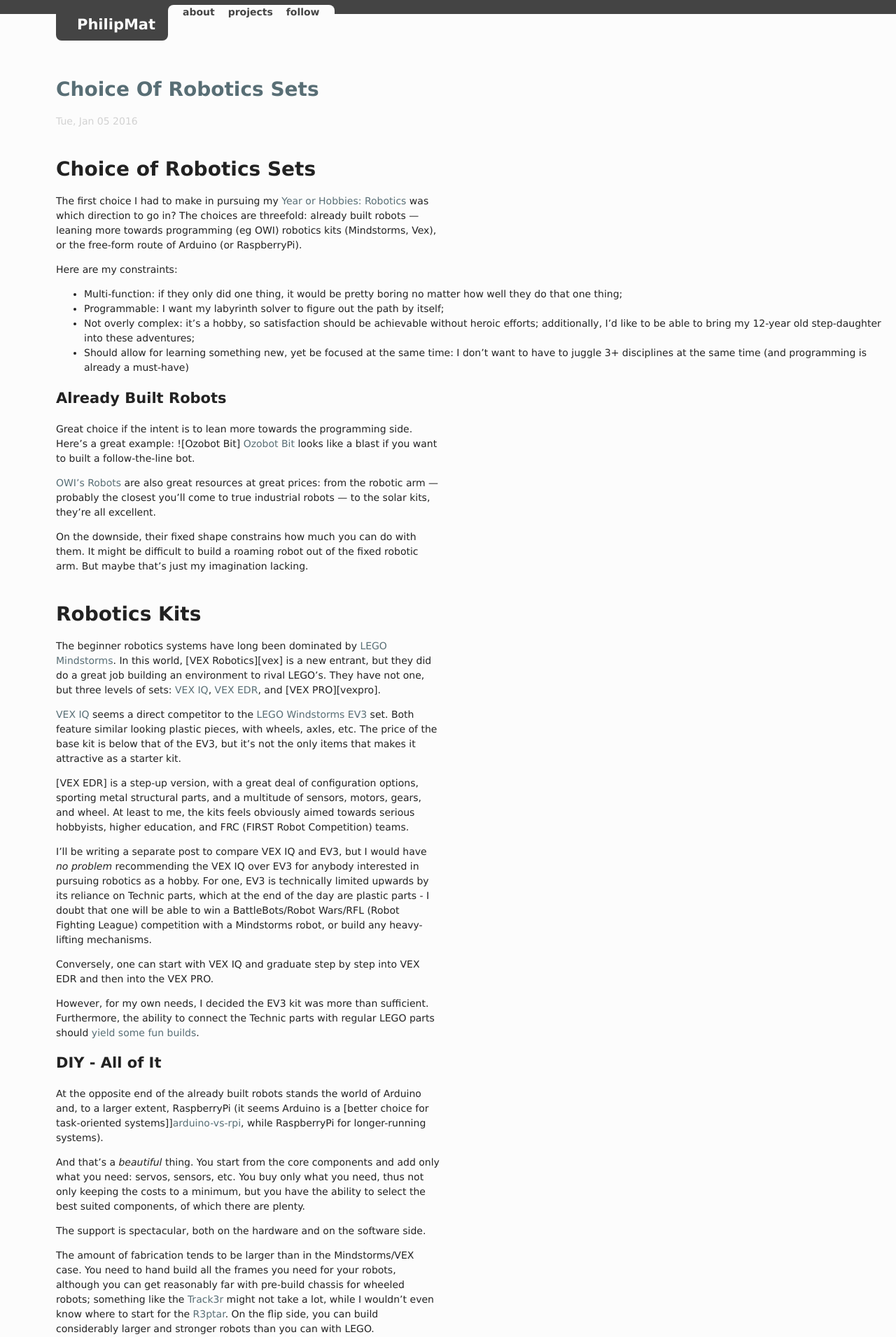
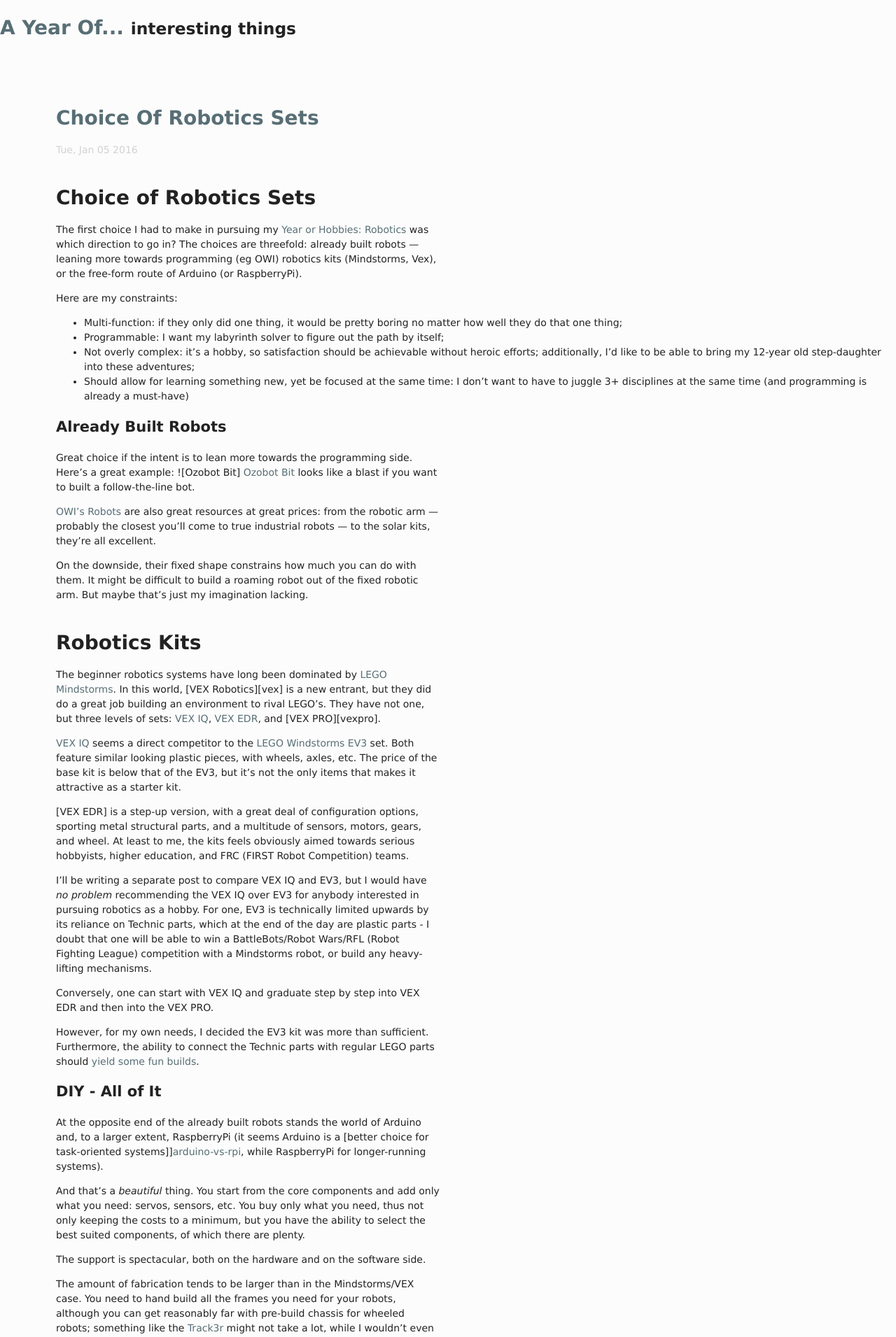
Before and after one commit to AYearOf/ayearof.github.io, a Jekyll site: the page built from index.html, in a window 1280 px wide. Shown: the top 1911 px of the page at 70% size. Built offline with Jekyll 4.4.1, drawn with Linux system fonts in a browser that asks for light colours; some of the changed text lies outside the part shown.

Commit message:
starting to clean the layout

```diff
--- a/_config.yml
+++ b/_config.yml
@@ -25,3 +25,10 @@
 #   - jekyll-redirect-from
 
 timezone: America/Chicago
+
+defaults:
+  -
+    scope:
+      path: "" # an empty string here means all files in the project
+    values:
+      layout: "default"
--- a/_includes/header.html
+++ b/_includes/header.html
@@ -1,10 +1,6 @@
 <div>
-	<h1><a href="/" class="go-home">PhilipMat</a></h1>
-	<nav>
-	<ul>
-		<li> <a href="/about.html" title="Find out how irrelevant I am">about</a> </li>
-		<li> <a href="/projects/" title="Projects you probably don't care about">projects</a> </li>
-		<li> <a href="http://twitter.com/philipmatix" title="Follow me on Twitter">follow</a> </li>
-	</ul>
-	</nav>
+	<h1>
+        <a href="/" class="go-home">A Year Of...</a>
+        <small class="tagline">interesting things</small>
+    </h1>
 </div>
--- a/_layouts/default.html
+++ b/_layouts/default.html
@@ -24,6 +24,18 @@
 		<section id="content" role="content">
 		{{ content }}
 		</section>
+        <section class="sidebar">
+            <nav>
+                <ul>
+                    <li>About</li>
+                </ul>
+                <h2>Years Of...</h2>
+                <ul>
+                    <li><a href="/2016/">2016: Hobbies, Robotics</a></li>
+                    <li><a href="/2015/">2015: Learning, Music</a></li>
+                </ul>
+            </nav>
+        </section>
 		<footer>
 		{% include copyright.html %}
 		</footer>
--- a/media/css/main.css
+++ b/media/css/main.css
@@ -13,6 +13,7 @@
 a:hover { text-decoration: underline; }
 a:visited { color: #586e75; }
 
+/*
 #title {
 	clear: both;
 	height: 20px;
@@ -54,7 +55,7 @@
 	padding: 0.5em;
 }
 
-
+*/
 #content {
 	margin-top: 40px;
 	padding-left: 80px;
```
